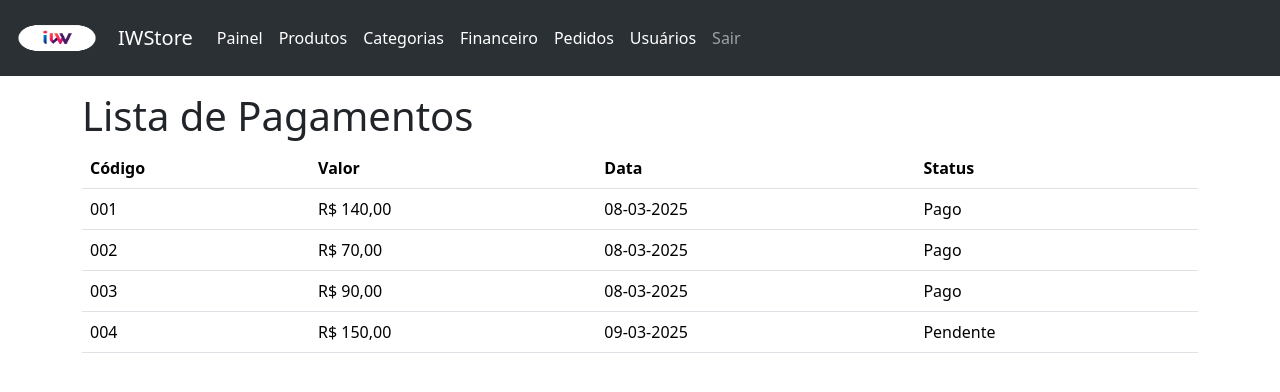
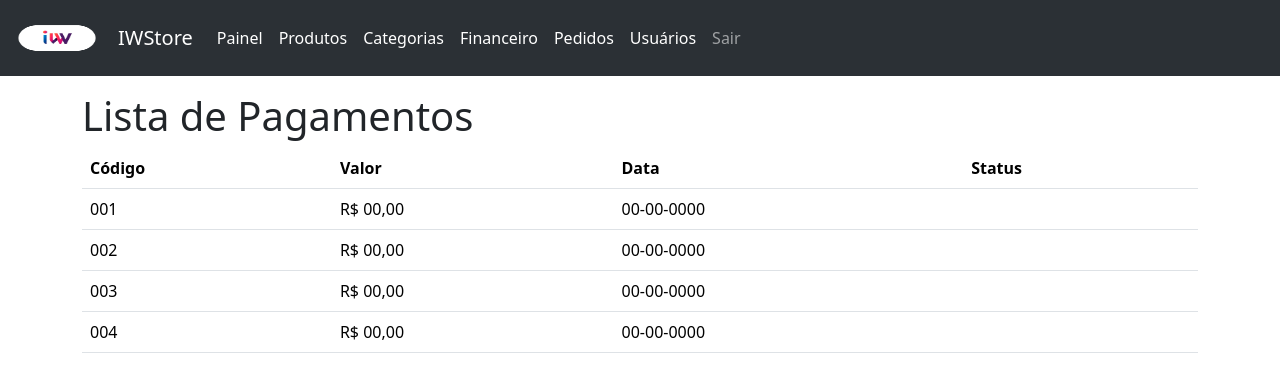
Before and after one commit to marciogferreira/fdev009_frontend, a React (Vite) app: page /Financeiro in a window 1280 px wide. Shown: the top 392 px of the page. Built offline with nearby package versions, Linux system fonts and the light colour scheme.

Commit message:
Mensagem do commit

```diff
--- a/src/pages/Private/Financeiro/index.jsx
+++ b/src/pages/Private/Financeiro/index.jsx
@@ -4,27 +4,27 @@ import LayoutDefault from '../../../layouts/LayoutDefault';
 const pagamentos = [
   {
     codigo: '001',
-    valor: 'R$ 140,00',
-    data: '08-03-2025',
-    status: 'Pago',
+    valor: 'R$ 00,00',
+    data: '00-00-0000',
+    status: '',
   },
   {
     codigo: '002',
-    valor: 'R$ 70,00',
-    data: '08-03-2025',
-    status: 'Pago',
+    valor: 'R$ 00,00',
+    data: '00-00-0000',
+    status: '',
   },
   {
     codigo: '003',
-    valor: 'R$ 90,00',
-    data: '08-03-2025',
-    status: 'Pago',
+    valor: 'R$ 00,00',
+    data: '00-00-0000',
+    status: '',
   },
   {
     codigo: '004',
-    valor: 'R$ 150,00',
-    data: '09-03-2025',
-    status: 'Pendente',
+    valor: 'R$ 00,00',
+    data: '00-00-0000',
+    status: '',
   },
 ];
 
```
